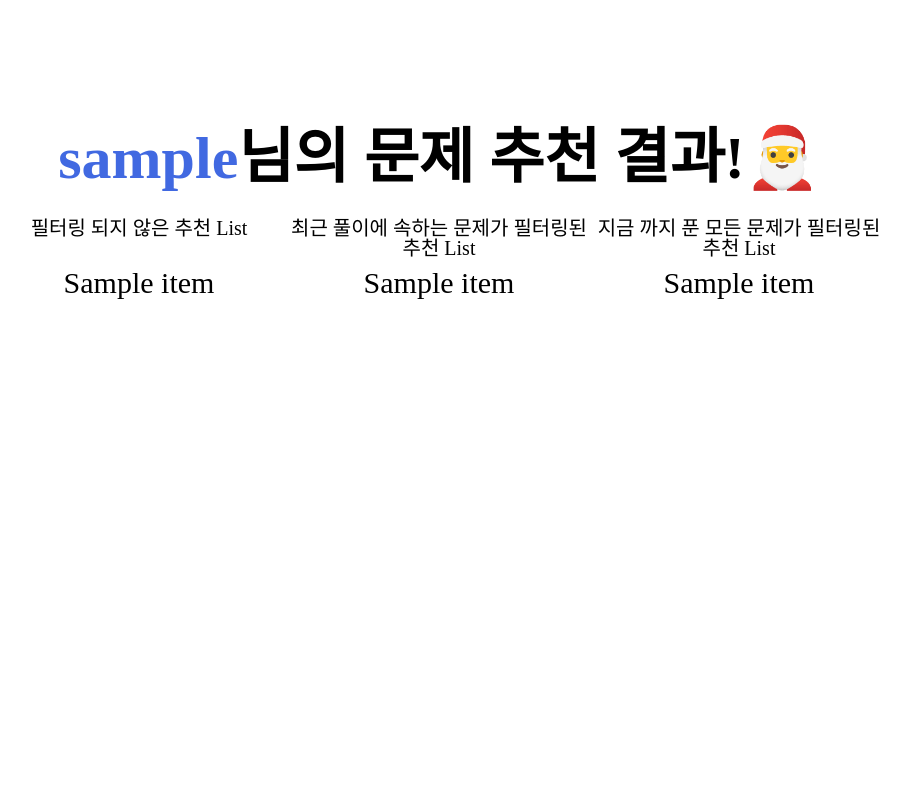
After one commit to boostcampaitech3/final-project-level3-recsys-05, a Django app: template service/backend/main/templates/nologin-result.html in a window 1280 px wide. The commit adds this page. Shown: the whole page, without its empty margins (201-1111 px from the left). Run offline with Django 3.2, Linux system fonts and the light colour scheme; the template is opened without the code that fills it: most values are stand-ins (such as "Sample title", 1, 10 or a date in 2020).

Commit message:
[feat] 결과 화면 제작

```diff
--- a/service/backend/main/static/css/main.css
+++ b/service/backend/main/static/css/main.css
@@ -1,3 +1,13 @@
+
+
+a:link { color: black; text-decoration: none;}
+
+a:visited { color: black; text-decoration: none;}
+
+a:hover { color: royalblue; text-decoration: underline;}
+
+
+
 .hello {
     background-color: white;
     font-size: 60px;
@@ -32,3 +42,28 @@
     outline: 0;
     cursor: pointer;
 }
+
+.result_wrapper {
+    /*background-color:;*/
+    margin-top: 30px;
+    display: flex;
+    justify-content: center;
+}
+.explain {
+    width: 300px;
+    font-size: 20px;
+    text-align: center;
+    height: 30px;
+    margin-bottom: 20px;
+}
+
+.result_element {
+    font-size: 30px;
+    text-align: center;
+    margin-bottom: 8px;
+}
+
+.element_wrapper {
+    justify-content: center;
+    /*background-color: aqua;*/
+}
--- /dev/null
+++ b/service/backend/main/templates/nologin-result.html
@@ -0,0 +1,45 @@
+{% load static %}
+<html lang="ko">
+<head>
+    <meta charset="UTF-8">
+    <meta name="viewport" content="width=device-width, initial-scale=1.0">
+    <link rel="stylesheet" href="https://cdn.jsdelivr.net/npm/reset-css@5.0.1/reset.css">
+    <link rel="stylesheet" href="{% static '/css/main.css' %}?after">
+    <title>Santa BaekJoon</title>
+</head>
+<body>
+    <div class='hello'><span style="color: royalblue">{{ username }}</span>님의 문제 추천 결과!🎅</div>
+    <div class='result_wrapper'>
+        <div class="element_wrapper">
+            <div class="explain">필터링 되지 않은 추천 List</div>
+            <ul>
+                {% for item in non_filtering_output %}
+                    <a href="https://www.acmicpc.net/problem/{{ item }}">
+                    <li class="result_element">{{ item }}</li>
+                    </a>
+                {% endfor %}
+            </ul>
+        </div>
+        <div class="element_wrapper">
+            <div class="explain">최근 풀이에 속하는 문제가 필터링된 추천 List</div>
+            <ul>
+                {% for item in lately_filtering_output %}
+                    <a href="https://www.acmicpc.net/problem/{{ item }}">
+                    <li class="result_element">{{ item }}</li>
+                    </a>
+                {% endfor %}
+            </ul>
+        </div>
+        <div class="element_wrapper">
+            <div class="explain">지금 까지 푼 모든 문제가 필터링된 추천 List</div>
+            <ul>
+                {% for item in total_filtering_output %}
+                    <a href="https://www.acmicpc.net/problem/{{ item }}">
+                    <li class="result_element">{{ item }}</li>
+                    </a>
+                {% endfor %}
+            </ul>
+        </div>
+    </div>
+</body>
+</html>
```
Also changed, not shown: service/backend/main/views.py (+15 -1 lines).
